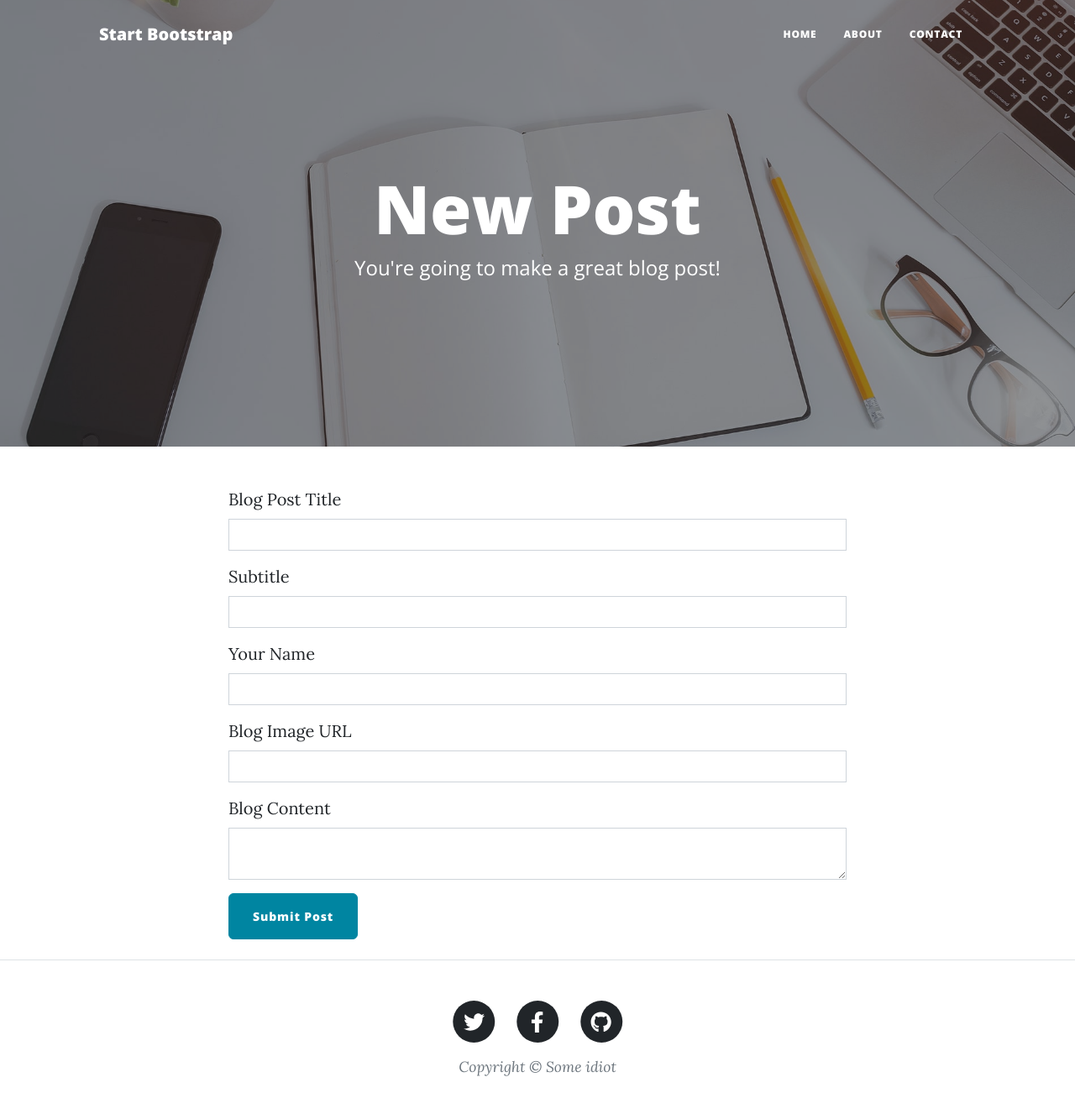
After one commit to ArieKnoester/upgraded-flask-jinja-blog-exercise, a Flask app: page /new-post in a window 1280 px wide. The commit adds this page. Shown: the whole page at 84% size. Run offline with Flask 3, Linux system fonts and the light colour scheme; some libraries are stand-ins or nearby versions.

Commit message:
Added form to create/edit blog posts.

```diff
--- /dev/null
+++ b/forms/forms.py
@@ -0,0 +1,33 @@
+# https://flask-wtf.readthedocs.io/en/1.0.x/quickstart/
+# https://wtforms.readthedocs.io/en/3.0.x/
+# https://flask-ckeditor.readthedocs.io/en/latest/basic.html
+from flask_wtf import FlaskForm
+from wtforms import StringField, SubmitField, URLField
+from wtforms.validators import DataRequired, URL
+from flask_ckeditor import CKEditorField
+
+
+class BlogForm(FlaskForm):
+    title = StringField(
+        label="Blog Post Title",
+        validators=[DataRequired()]
+    )
+    subtitle = StringField(
+        label="Subtitle",
+        validators=[DataRequired()]
+    )
+    author = StringField(
+        label="Your Name",
+        validators=[DataRequired()]
+    )
+    img_url = URLField(
+        label="Blog Image URL",
+        validators=[URL()]
+    )
+    body = CKEditorField(
+        label="Blog Content",
+        validators=[DataRequired()]
+    )
+    submit = SubmitField(
+        label="Submit Post"
+    )
--- a/main.py
+++ b/main.py
@@ -5,6 +5,8 @@
 from flask import Flask, render_template, request
 from flask_bootstrap import Bootstrap5
 from models.blogpost import BlogPost, db
+from forms.forms import BlogForm
+from flask_ckeditor import CKEditor
 import datetime
 import smtplib
 from email.mime.text import MIMEText
@@ -26,6 +28,7 @@ Bootstrap5(app)
 app.config['SQLALCHEMY_DATABASE_URI'] = 'sqlite:///posts.db'
 app.secret_key = SECRET_KEY
 db.init_app(app)
+CKEditor(app)
 
 with app.app_context():
     db.create_all()
@@ -43,11 +46,15 @@ def display_post(post_id):
     return render_template("post.html", post=post, year=current_year)
 
 
-# TODO: add_new_post() to create a new blog post
+@app.route("/new-post")
+def new_post():
+    blog_form = BlogForm()
+    return render_template("make-post.html", form=blog_form)
 
 # TODO: edit_post() to change an existing blog post
 
 # TODO: delete_post() to remove a blog post from the database
+
 
 @app.route("/about")
 def about():
--- a/templates/index.html
+++ b/templates/index.html
@@ -41,7 +41,7 @@
                         <!-- TODO: Adding new posts -->
                         <a
                           class="btn btn-primary float-right"
-                          href="TODO: add code to add_new_post here"
+                          href="{{ url_for('new_post') }}"
                           >Create New Post</a
                         >
                       </div>
--- /dev/null
+++ b/templates/make-post.html
@@ -0,0 +1,36 @@
+{% block content %} {% include "header.html" %}
+{% from 'bootstrap5/form.html' import render_form %}
+
+<!-- Page Header -->
+<header
+  class="masthead"
+  style="background-image: url('../static/assets/img/edit-bg.jpg')"
+>
+  <div class="container position-relative px-4 px-lg-5">
+    <div class="row gx-4 gx-lg-5 justify-content-center">
+      <div class="col-md-10 col-lg-8 col-xl-7">
+        <div class="page-heading">
+          <!-- TODO: Show a different h1 if editing existing post -->
+          <h1>New Post</h1>
+          <span class="subheading"
+            >You're going to make a great blog post!</span
+          >
+        </div>
+      </div>
+    </div>
+  </div>
+</header>
+
+<main class="mb-4">
+  <div class="container">
+    <div class="row">
+      <div class="col-lg-8 col-md-10 mx-auto">
+        {{ render_form(form, novalidate=True) }}
+        {{ ckeditor.load() }}
+        {{ ckeditor.config(name='body') }}
+        <!-- TODO:-Add CKEditor and render the form here -->
+      </div>
+    </div>
+  </div>
+</main>
+{% include "footer.html" %} {% endblock %}
```
